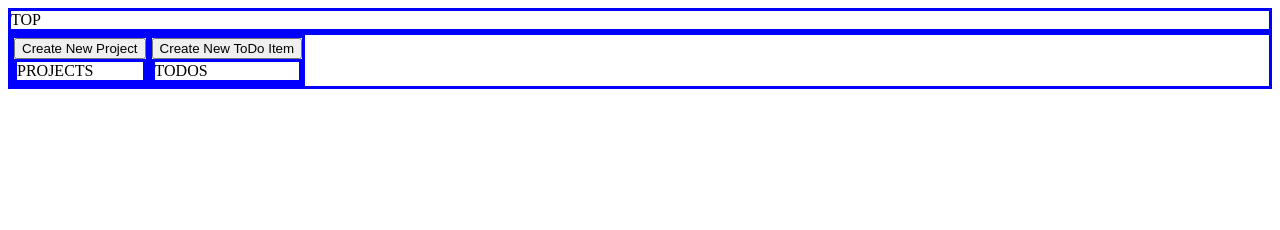
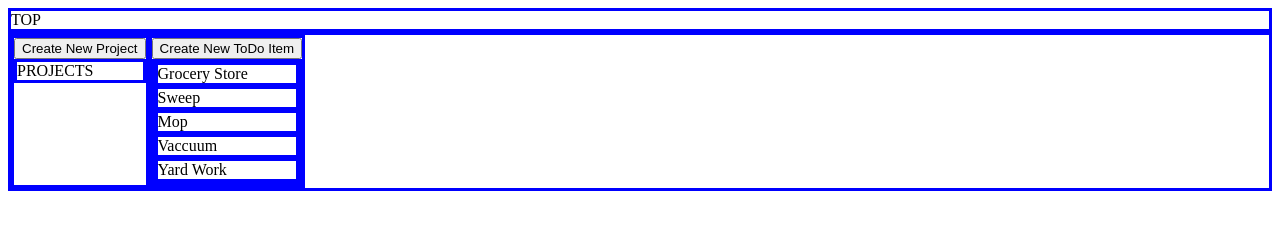
Before and after one commit to johnSchimenz/todo-list-4, a plain HTML site: page index.html in a window 1280 px wide. Drawn offline with Linux system fonts and the light colour scheme.

Commit message:
Create function that displays titles of todos, but it is hard coded

```diff
--- a/index.html
+++ b/index.html
@@ -16,7 +16,7 @@
         </div>
         <div id="bottom-right-container">
             <button id="create-todo">Create New ToDo Item</button>
-            <div id="todos-container">TODOS</div>
+            <div id="todos-container"></div>
         </div>
     </div>
 </body>
--- a/main.js
+++ b/main.js
@@ -6,11 +6,11 @@ Reminders:
 // BEHIND THE SCENES STUFF
 
 // Initialize storage location for projects and todos
-const projectStorage = [];
+const projectStorageArray = [];
 const toDoStorage = [];
 
 // Specify parameters for ToDoFactory
-const parametersToDo = ['title', 'description', 'dueDate', 'priority', 'notes', 'checklist'];
+const toDoParameters = ['title', 'description', 'dueDate', 'priority', 'notes', 'checklist'];
 
 // Project factory
 
@@ -25,11 +25,11 @@ const ToDoFactory = (title, description, dueDate, priority, notes, checklist) =>
     return {title, description, dueDate, priority, notes, checklist};
 }
 
-const toDo1 = ToDoFactory('a', 'b', 'c', 'd', 'e', 'f');
-const toDo2 = ToDoFactory('g', 'h', 'i', 'j', 'k', 'l');
-const toDo3 = ToDoFactory('m', 'n', 'o', 'p', 'q', 'r');
-const toDo4 = ToDoFactory('s', 't', 'u', 'v', 'w', 'x');
-const toDo5 = ToDoFactory('y', 'z', 'aa', 'bb', 'cc', 'dd');
+const toDo1 = ToDoFactory('Grocery Store', 'b', 'c', 'd', 'e', 'f');
+const toDo2 = ToDoFactory('Sweep', 'h', 'i', 'j', 'k', 'l');
+const toDo3 = ToDoFactory('Mop', 'n', 'o', 'p', 'q', 'r');
+const toDo4 = ToDoFactory('Vaccuum', 't', 'u', 'v', 'w', 'x');
+const toDo5 = ToDoFactory('Yard Work', 'z', 'aa', 'bb', 'cc', 'dd');
 
 // Function that updates
 // Function that adds items
@@ -52,9 +52,6 @@ function removeItemsFromStorage(storageArray, ...items) {
 addItemsToStorage(toDoStorage, toDo1, toDo2, toDo3, toDo4, toDo5);
 console.log(toDoStorage);
 
-removeItemsFromStorage(toDoStorage, 1, 2, 3, 4);
-console.log(toDoStorage);
-
 // DOM STUFF
 // DOM - List of all querySelector's
 const selectBottomLeftContainer = document.querySelector('#bottom-left-container');
@@ -64,22 +61,45 @@ const selectToDosContainer = document.querySelector('#todos-container');
 const clickNewProjectButton = document.querySelector('#create-project');
 const clickNewToDoButton = document.querySelector('#create-todo');
 
+
 // DOM - Function that displays items in a container
-function displayDOMItems(parentContainer, ...items) {
+function displayDomItems(parentContainer, storage, parameters, classAttribute) {
+
+    // Length of storage
+    const countStorageItems = storage.length;
+    console.log(countStorageItems);
+
+    // Create container for each item
+    for (let i = 0; i < countStorageItems; i++) {
+        const childContainer = document.createElement('div');
+        childContainer.setAttribute('class', classAttribute);
+        childContainer.textContent = storage[i].title;
+        parentContainer.appendChild(childContainer);
+    }
+}
+
+displayDomItems(selectToDosContainer, toDoStorage, toDoParameters, 'todo');
+
+/*
+// DOM - Function that displays items in a container - WORKS
+function displayDomItems(parentContainer, storage, classAttribute) {
 
     const countItems = items.length;
+    console.log(countItems);
     for (let i = 0; i < countItems; i++) {
 
         // Create container for each item
         const childContainer = document.createElement('div');
-        childContainer.setAttribute('class', 'todo');
-        childContainer.textContent = items[i];
+        childContainer.setAttribute('class', classAttribute);
+        childContainer.textContent = JSON.stringify(items[i]);
         parentContainer.appendChild(childContainer);
     }
 }
+*/
 
+/*
 // DOM - Function that removes elements in a container
-function removeDOMItems(container) {
+function removeDomItems(container) {
 
     // Count number of child elements in container
     const countItems = container.childElementCount;
@@ -87,3 +107,4 @@ function removeDOMItems(container) {
     // Rem
 
 }
+*/
```
